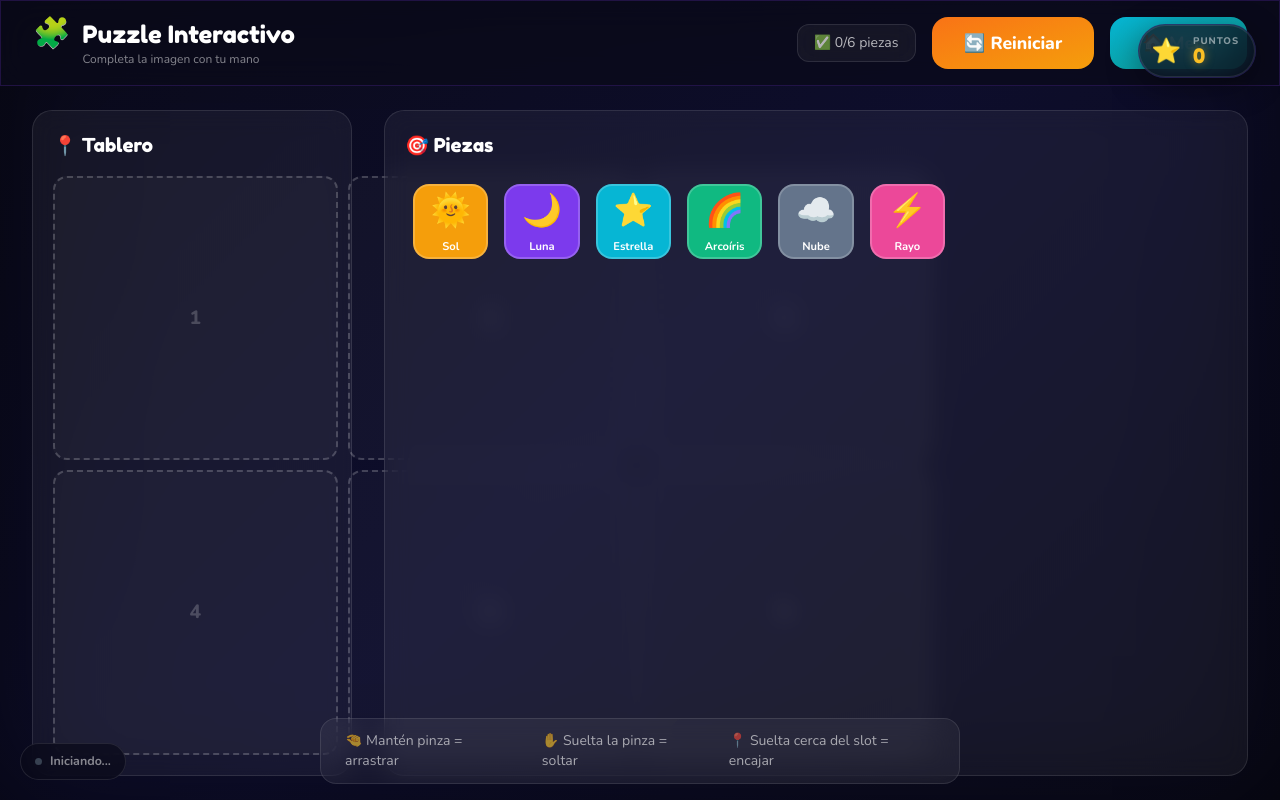
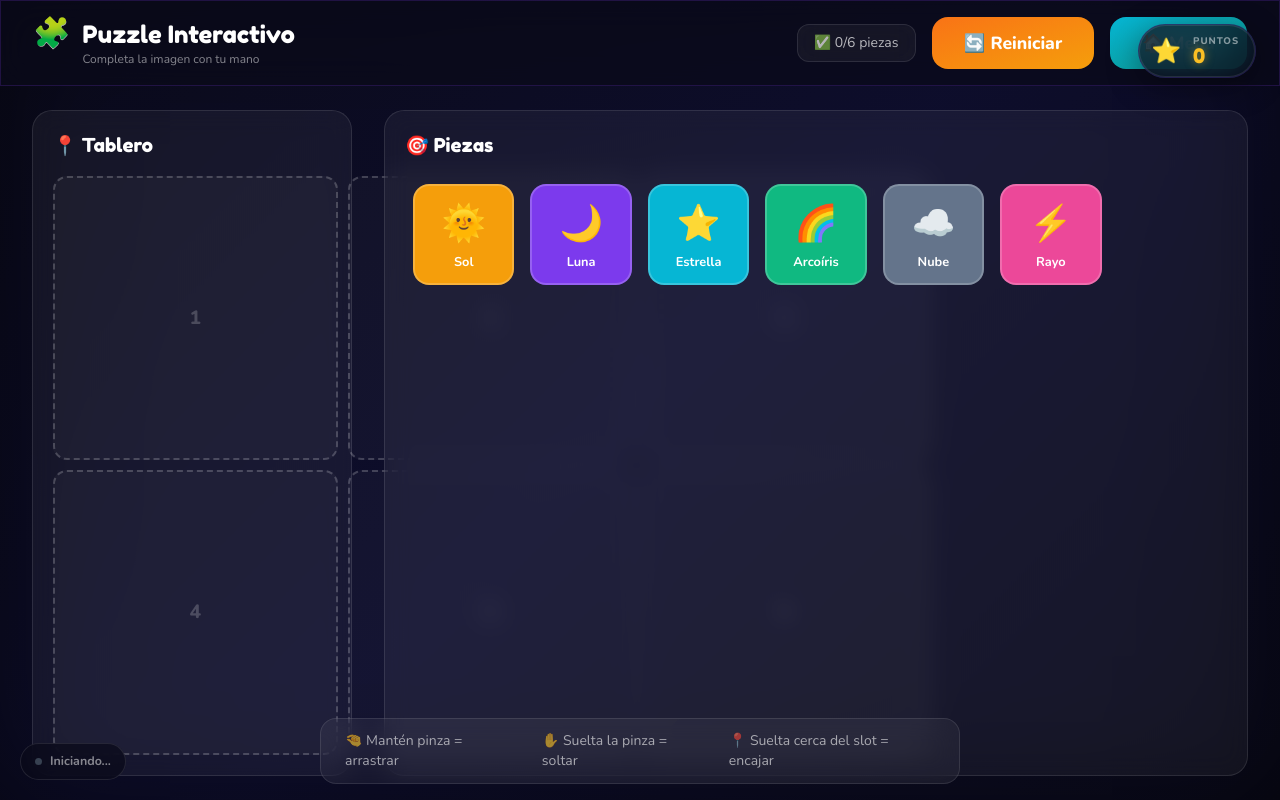
Before and after one commit to LearnHands/app-escritorio, a Vue app: page /#/puzzle in a window 1280 px wide. Built offline with nearby package versions, Linux system fonts and the light colour scheme; no server answers.

Commit message:
Fase 11 y 12: Sistema de gamificación y empaquetado corregido (elimina rar grande)

```diff
--- a/electron/main.js
+++ b/electron/main.js
@@ -1,7 +1,7 @@
 const { app, BrowserWindow, session } = require('electron')
 const path = require('path')
 
-const isDev = process.env.NODE_ENV !== 'production'
+const isDev = !app.isPackaged
 
 function createWindow() {
   const win = new BrowserWindow({
--- a/package.json
+++ b/package.json
@@ -42,8 +42,7 @@
       "node_modules/@mediapipe/**/*"
     ],
     "win": {
-      "target": "nsis",
-      "icon": "public/icon.ico"
+      "target": "nsis"
     },
     "nsis": {
       "oneClick": false,
--- a/src/views/PuzzleView.vue
+++ b/src/views/PuzzleView.vue
@@ -308,7 +308,7 @@ function goBack() { router.push('/menu') }
 
 .pieces-container {
   display: grid;
-  grid-template-columns: repeat(auto-fill, minmax(75px, 1fr));
+  grid-template-columns: repeat(auto-fill, minmax(90px, 1fr));
   gap: 16px;
   overflow-y: auto;
   padding: 8px;
@@ -337,8 +337,8 @@ function goBack() { router.push('/menu') }
   filter: grayscale(1);
 }
 
-.piece-emoji { font-size: 2rem; }
-.piece-label { font-size: 0.7rem; font-weight: 700; color: white; }
+.piece-emoji { font-size: 2.2rem; }
+.piece-label { font-size: 0.8rem; font-weight: 700; color: white; }
 
 .dragged-piece {
   position: fixed;
```
Also changed, not shown: 4 other files (tests, documents, lock files or other folders).
